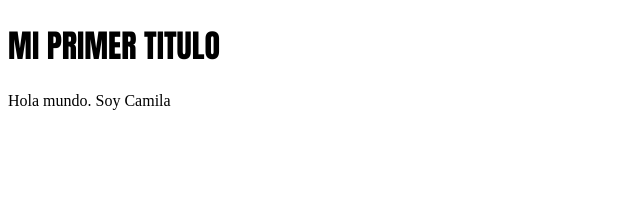
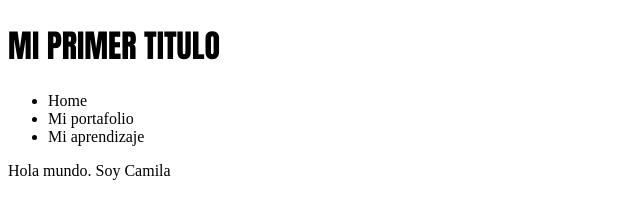
Before and after one commit to Camilav21/misitioweb, a plain HTML site: page index.html in a window 1280 px wide. Shown: the whole page, without its empty margins (0-640 px from the left). Drawn offline with Linux system fonts and the light colour scheme.

Commit message:
probando menu

```diff
--- a/index.html
+++ b/index.html
@@ -9,6 +9,13 @@
     <link rel="stylesheet" href="css/style.css">
 </head>
 <body>
+    <div>
+          <ul>
+               <li>Home</li>
+                <li>Mi portafolio</li>
+                <li>Mi aprendizaje</li>
+          </ul>
+    </div>
      Hola mundo. Soy Camila
 </body>
 </html>
```
